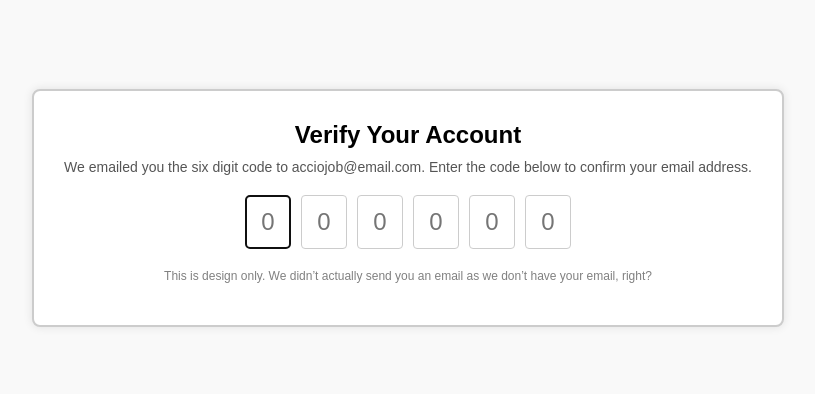
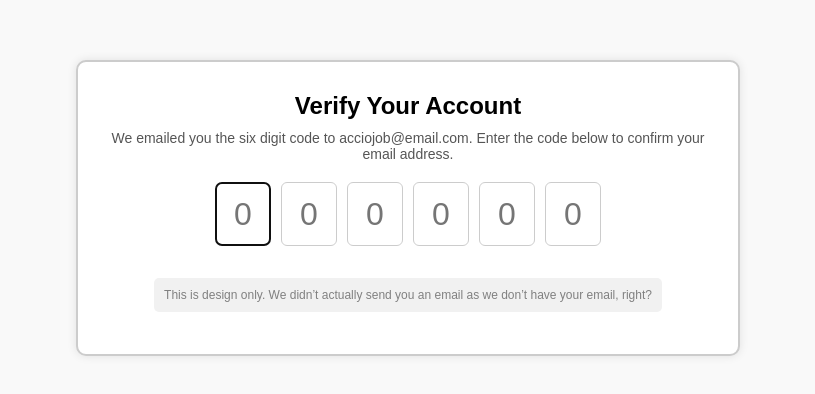
Before and after one commit to acciojob/OTP-VaishDataGeek, a website: page main.html in a window 1280 px wide. Shown: the part 192-586 px from the top of the page, without its empty margins (232-1047 px from the left). Drawn offline with Linux system fonts and the light colour scheme.

Commit message:
created a submission

```diff
--- a/script.js
+++ b/script.js
@@ -1,15 +1,17 @@
-//your JS code here. If required.
 const inputs = document.querySelectorAll('.code');
 
+// Automatically focus on first input
 inputs[0].focus();
 
 inputs.forEach((input, index) => {
   input.addEventListener('input', (e) => {
     const value = e.target.value;
-    if (value) {
+    if (value.match(/[0-9]/)) {
       if (index < inputs.length - 1) {
         inputs[index + 1].focus();
       }
+    } else {
+      e.target.value = '';
     }
   });
 
@@ -17,6 +19,7 @@ inputs.forEach((input, index) => {
     if (e.key === 'Backspace') {
       if (input.value === '' && index > 0) {
         inputs[index - 1].focus();
+        inputs[index - 1].value = '';
       }
     }
   });
--- a/styles.css
+++ b/styles.css
@@ -1,4 +1,4 @@
-/*  your css code here. If applicable */
+/* Basic layout */
 body {
   font-family: Arial, sans-serif;
   display: flex;
@@ -14,13 +14,16 @@ body {
   padding: 30px;
   text-align: center;
   border: 2px solid #ccc;
-  border-radius: 8px;
+  border-radius: 10px;
   box-shadow: 0 0 10px rgba(0,0,0,0.1);
+  max-width: 600px;
+  width: 100%;
 }
 
 #verification_heading {
   margin: 0;
   font-size: 24px;
+  font-weight: bold;
 }
 
 #verification_subtext {
@@ -37,15 +40,19 @@ body {
 }
 
 .code {
-  width: 40px;
-  height: 50px;
-  font-size: 24px;
+  width: 50px;
+  height: 60px;
+  font-size: 32px;
   text-align: center;
   border: 1px solid #ccc;
-  border-radius: 4px;
+  border-radius: 6px;
 }
 
 .footer-note {
   font-size: 12px;
   color: gray;
+  background-color: #f1f1f1;
+  padding: 10px;
+  border-radius: 5px;
+  display: inline-block;
 }
```
